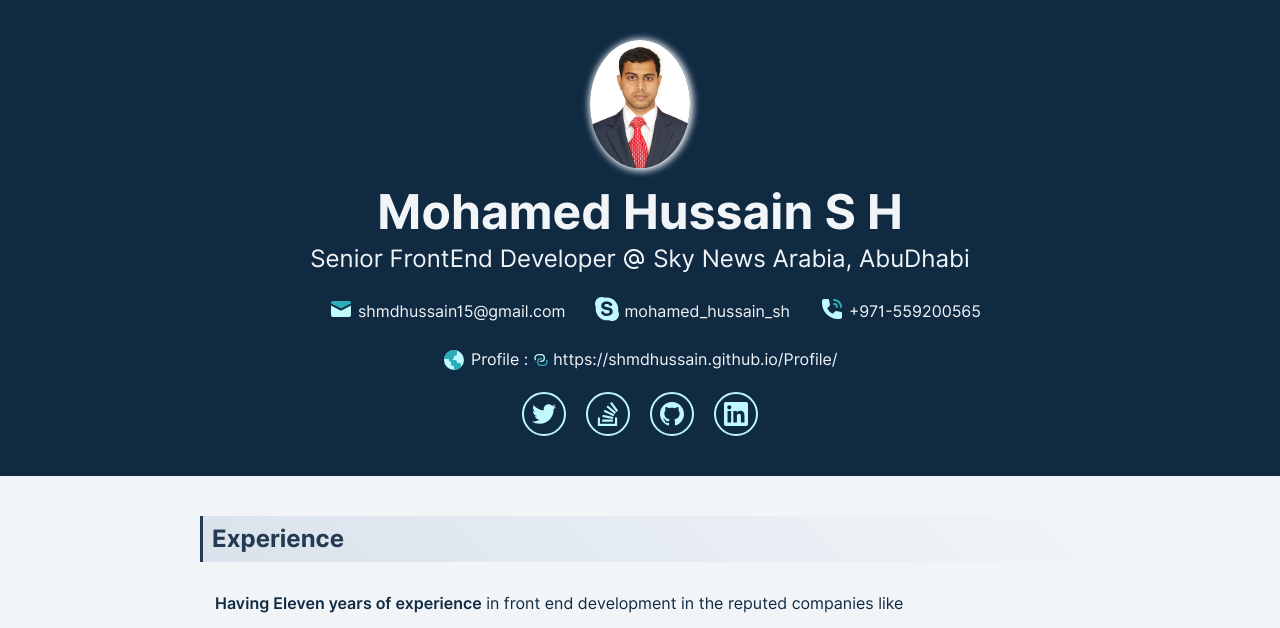
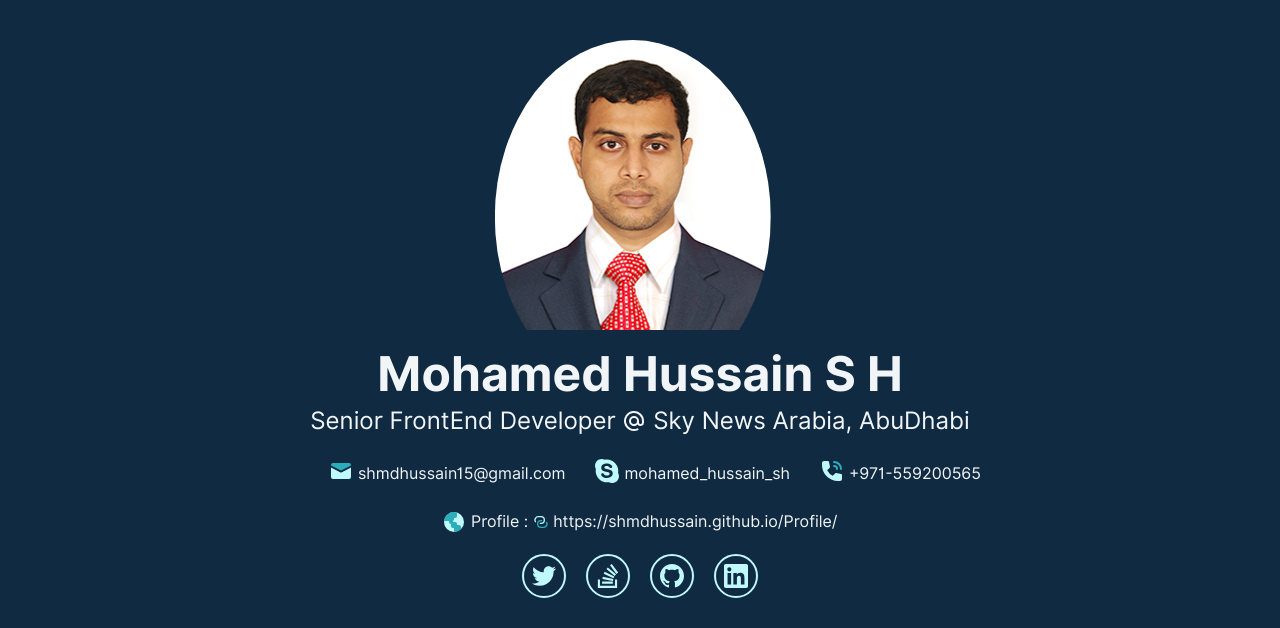
Before and after one commit to shmdhussain/Profile, a website: page index.html in a window 1280 px wide. Shown: the top 628 px of the page. Drawn offline with Linux system fonts and the light colour scheme.

Commit message:
updating with profile photo border radius issue and updating gulp script to have node-sass as the sass compiler and updated the gulp sass versions

```diff
--- a/gulpfile.js
+++ b/gulpfile.js
@@ -3,8 +3,7 @@ var gulp = require('gulp');
 
 
 // Requires the gulp-sass plugin
-var sass = require('gulp-sass');
-
+var sass = require("gulp-sass")(require("node-sass"));
 // Requiring Sourcemaps
 var sourcemaps = require('gulp-sourcemaps');
 
@@ -15,8 +14,8 @@ var notify = require('gulp-notify');
 var plumber = require('gulp-plumber');
 
 
-gulp.task('sass', function(done) {
-  gulp.src('scss/**/*.scss') // Gets the styles.scss file
+gulp.task('sass', function() {
+  return gulp.src('scss/**/*.scss') // Gets the styles.scss file
 	 .pipe(plumber({ errorHandler: function(err) {
         notify.onError({
             title: "Gulp error in " + err.plugin,
@@ -28,14 +27,14 @@ gulp.task('sass', function(done) {
     .pipe(sass())
     .pipe(sourcemaps.write()) // Writing sourcemaps
     .pipe(gulp.dest('css'));
-    done();
+    // done();
 });
 
 
 
 gulp.task('watch', gulp.series('sass', function(done) {
   gulp.watch('scss/**/*.scss', gulp.series('sass'));
-  // done();
+  done();
 }));
 
 gulp.task('default', gulp.series('watch'));
--- a/index.html
+++ b/index.html
@@ -38,7 +38,9 @@
 
 			<!--START:  Profile Intro: Profile Image-->
 			<div class="pf_photo_cont">
-				<img class="pf_photo" src="images/hussainprof.jpg" alt="hussain_profile_pic">
+				<div class="pf_photo_inner_cont">
+					<img class="pf_photo" src="images/hussainprof.jpg" alt="hussain_profile_pic">
+				</div>
 			</div>
 			<!--END: Profile Intro: Profile Image -->
 
--- a/package.json
+++ b/package.json
@@ -23,8 +23,9 @@
     "gulp": "^4.0.0",
     "gulp-notify": "^3.2.0",
     "gulp-plumber": "^1.2.1",
-    "gulp-sass": "^4.0.2",
-    "gulp-sourcemaps": "^2.6.5",
+    "gulp-sass": "^5.0.0",
+    "node-sass": "^6.0.1",
+    "gulp-sourcemaps": "^3.0.0",
     "http-server": "^0.11.1"
   }
 }
--- a/scss/profile.scss
+++ b/scss/profile.scss
@@ -22,16 +22,28 @@ to be included in all the css files to be generated */
 	margin: 0 auto;
 }
 .pf_photo_cont{
-	@include flex_container();
-	justify-content: center;
-	align-items: center;
+	position: relative;
+	max-width: 130 px;
+	left: 50%;
+	transform: translate(-50%, 0);
+	width: 33%;
+	&:before{
+		display: block;
+		content: "";
+		width: 100%;
+		padding-top: 100%;
+	}
 }
-
+.pf_photo_inner_cont{
+	position: absolute;
+	top: 0;
+	left: 0;
+	right: 0;
+	bottom: 0;
+	overflow: hidden;
+}
 .pf_photo{
-	@include flex_item();
 	border-radius: 50%;
-	max-width:100px;
-	box-shadow: 1px 1px 7px 2px;
 }
 
 .pf_name{
```
Also changed, not shown: css/common.css, css/profile.css, 1 other file.
